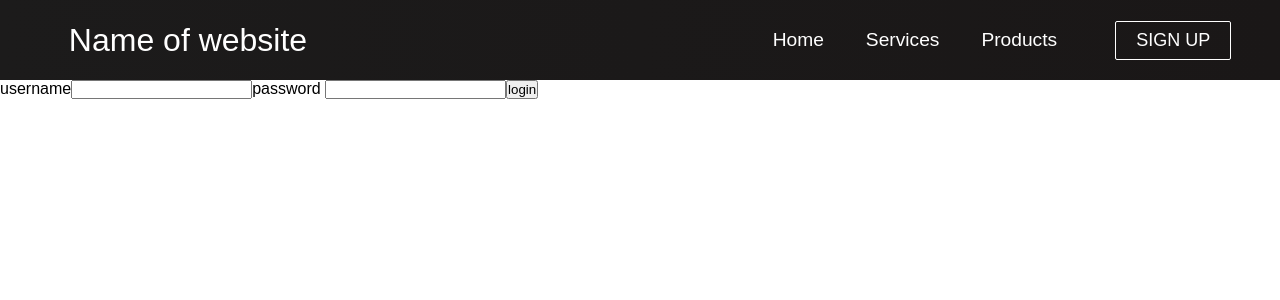
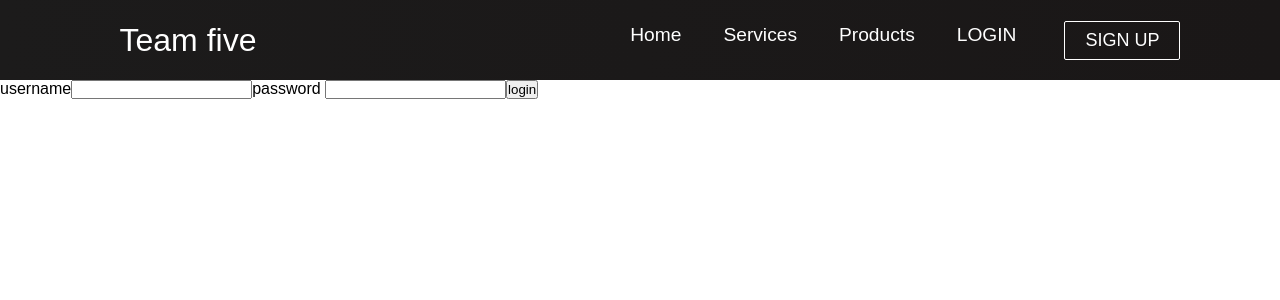
Before and after one commit to teamFivee/team_five_after_conflict, a React (Create React App) app in the folder g2a/: page /login in a window 1280 px wide. Shown: the top 300 px of the page. Built offline with nearby package versions, Linux system fonts and the light colour scheme.

Commit message:
refactor login to hooks useHistory

```diff
--- a/g2a/src/App.jsx
+++ b/g2a/src/App.jsx
@@ -17,7 +17,7 @@ function App() {
                     <Route path="/services" component={Services} />
                     <Route path="/products" component={Products} />
                     <Route path="/sign-up" component={SignUp} />
-                    <Route path="/login" exact component={Login} />
+                    <Route path="/login"  component={Login} />
                 </Switch>
             </Router>
         </>
--- a/g2a/src/components/Navbar.jsx
+++ b/g2a/src/components/Navbar.jsx
@@ -33,7 +33,7 @@ function Navbar() {
                         className="navbar-logo"
                         onClick={closeMobileMenu}
                     >
-                        Name of website
+                        Team five
                         <i className="fab fa-typo3" />
                     </Link>
                     <div className="menu-icon" onClick={handleClick}>
@@ -67,6 +67,15 @@ function Navbar() {
                                 Products
                             </Link>
                         </li>
+                        <li className="nav-item">
+                            <Link
+                                to="/login"
+                                className="nav-links"
+                                onClick={closeMobileMenu}
+                            >
+                                LOGIN
+                            </Link>
+                        </li>
 
                         <li>
                             <Link
@@ -78,10 +87,12 @@ function Navbar() {
                             </Link>
                         </li>
 
+
                     </ul>
                     {button && (
                         <Button buttonStyle="btn--outline">SIGN UP</Button>
                     )}
+
                 </div>
             </nav>
         </>
--- a/g2a/src/components/pages/login.jsx
+++ b/g2a/src/components/pages/login.jsx
@@ -1,30 +1,37 @@
 import axios from "axios";
-import React from "react";
+import React , {useState,useEffect} from "react";
+import { useHistory } from "react-router-dom";
 import "../../App.css";
 
-export default class Login extends React.Component{
-    constructor(props){
-        super(props)
-        this.state={
-        userName:'',
-        password:''
-        }
+function Login() {
 
-    this.login=this.login.bind(this)
+    var [user,setuser] = useState({});
+    let history = useHistory();
+
+   var  handleChange=(e)=>
+    {
+        var x = user ;
+        x[e.target.name]=e.target.value;
+        console.log(x)
+        setuser(x);
     }
-    username(e){
-    this.setState({userName:e.target.value})
-    }
-    password(e){
-        this.setState({password:e.target.value})
-    }
-    login(){
-        const userName=this.state.userName
-        const password=this.state.password
 
-        axios.post('http://localhost:5000/api/login',{userName,password}).then(res=>{
+
+
+    var login=()=>{
+
+
+        axios.post('http://localhost:5000/api/login',user).then(res=>{
             console.log(res)
             localStorage.setItem("session", JSON.stringify(res.data))
+             if(res.data !== "wrong username")
+             {
+               history.push("/")
+             }
+             else
+             {
+                 alert("Wrong user neme or password")
+             }
 
         }).catch(err=>{
             console.log(err)
@@ -32,13 +39,16 @@ export default class Login extends React.Component{
     }
 
 
-    render(){
+
         return(
       <div>
-         <label htmlFor="">username<input type="text" onChange={this.username.bind(this)}/></label>
-         <label htmlFor="">password <input type="password" onChange={this.password.bind(this)}/></label>
-         <button onClick={this.login}>login</button>
+         <label htmlFor="">username<input name="userName" type="text" onChange={handleChange}/></label>
+         <label htmlFor="">password <input name="password"type="password" onChange={handleChange}/></label>
+         <button onClick={login}>login</button>
       </div>
         )
-    }
+
 }
+
+
+export default Login;
```
Also changed, not shown: 2 other files (tests, documents, lock files or other folders).
